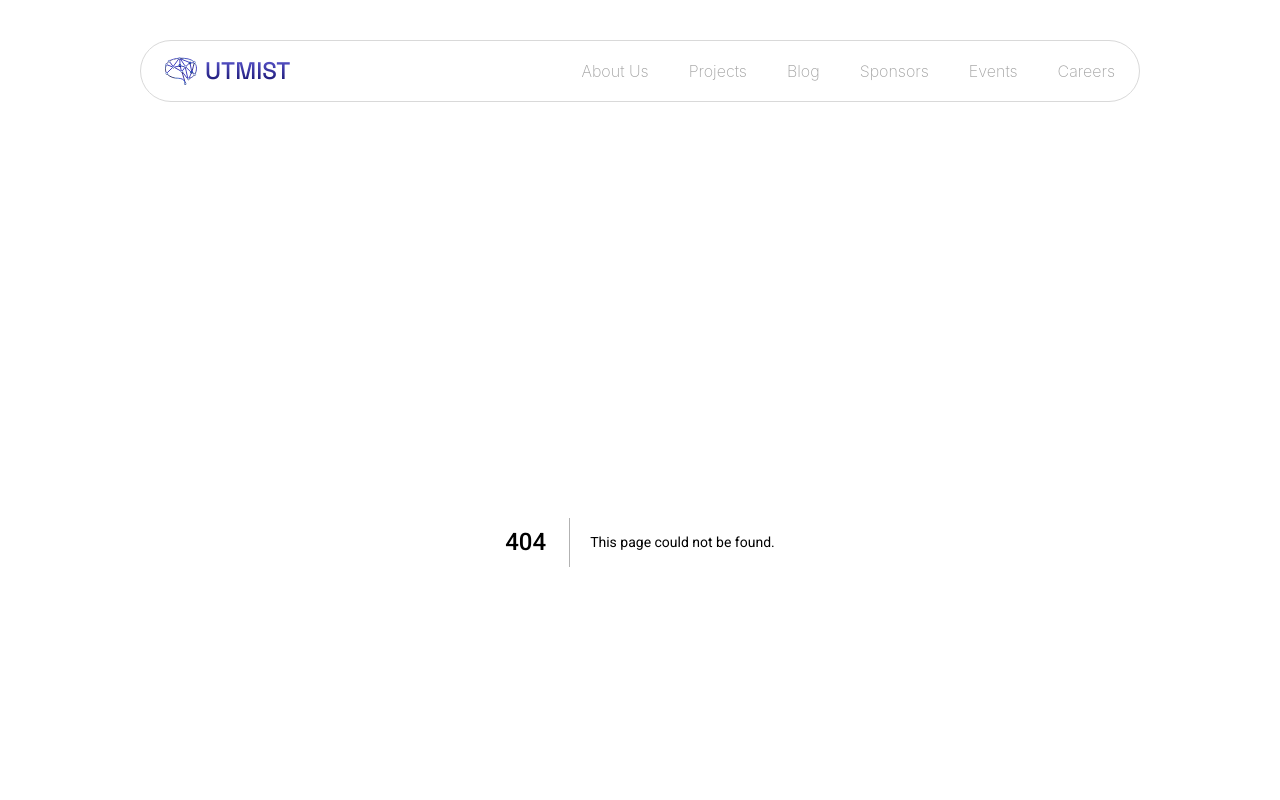
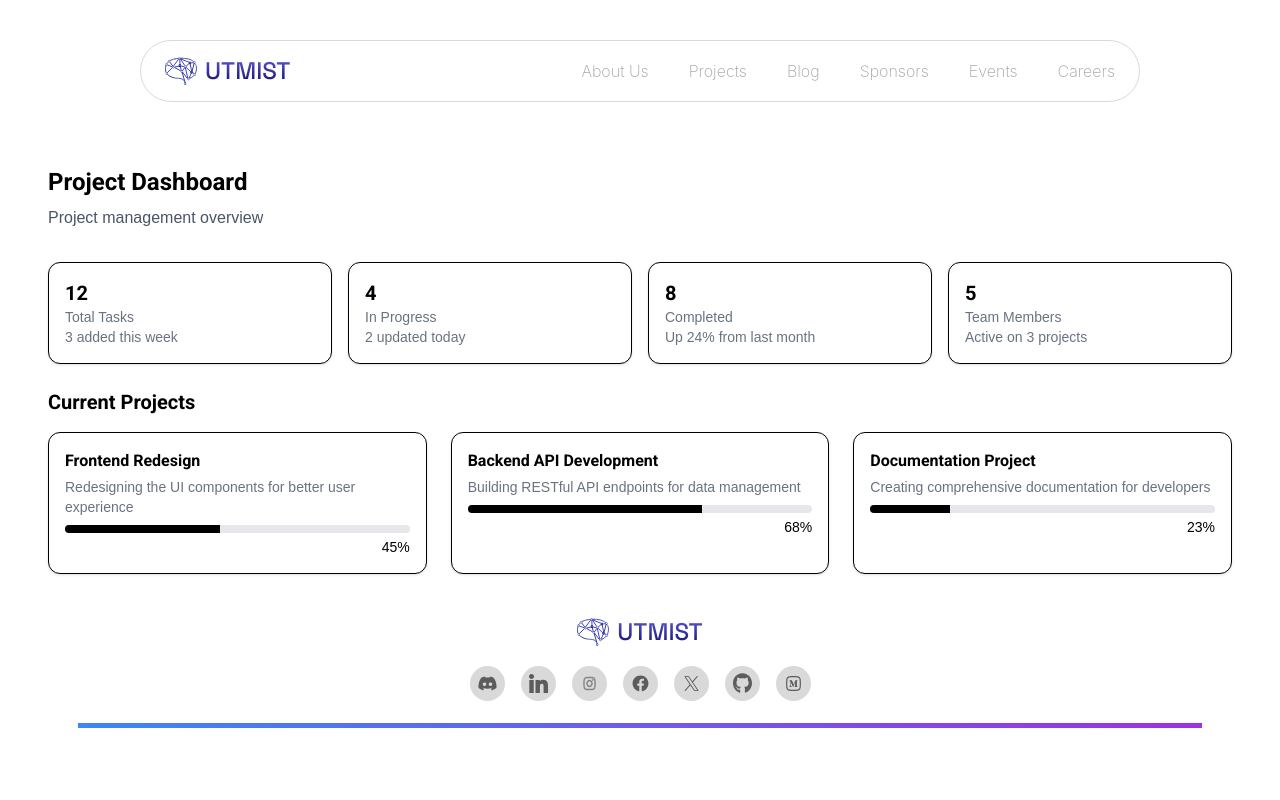
Before and after one commit to UTMIST/UTMIST, a Next.js app in the folder client/: page /admin in a window 1280 px wide. Before the commit this address had no page. Shown: the top 800 px of the page. Built offline with nearby package versions, Linux system fonts and the light colour scheme.

Commit message:
visual layout done, all the data is hardcoded rn will probably change that later

```diff
--- /dev/null
+++ b/client/src/app/admin/page.tsx
@@ -0,0 +1,83 @@
+"use client";
+
+export default function AdminPage() {
+  return (
+    <div className="bg-white text-black py-6">
+      <div className="max-w-screen-xl mx-auto px-12 lg:px-12">
+        <h1 className="text-2xl font-bold mb-2">Project Dashboard</h1>
+        <p className="mb-8 text-gray-600">Project management overview</p>
+
+        {/* Stats Panel */}
+        <div className="grid grid-cols-1 sm:grid-cols-2 md:grid-cols-4 gap-4 mb-6">
+          <div className="bg-white border rounded-xl p-4 shadow">
+            <h2 className="text-xl font-semibold">12</h2>
+            <p className="text-sm text-gray-500">
+              Total Tasks
+              <br />3 added this week
+            </p>
+          </div>
+          <div className="bg-white border rounded-xl p-4 shadow">
+            <h2 className="text-xl font-semibold">4</h2>
+            <p className="text-sm text-gray-500">
+              In Progress
+              <br />2 updated today
+            </p>
+          </div>
+          <div className="bg-white border rounded-xl p-4 shadow">
+            <h2 className="text-xl font-semibold">8</h2>
+            <p className="text-sm text-gray-500">
+              Completed
+              <br />
+              Up 24% from last month
+            </p>
+          </div>
+          <div className="bg-white border rounded-xl p-4 shadow">
+            <h2 className="text-xl font-semibold">5</h2>
+            <p className="text-sm text-gray-500">
+              Team Members
+              <br />
+              Active on 3 projects
+            </p>
+          </div>
+        </div>
+
+        {/* Observability Panels */}
+        <h2 className="text-xl font-semibold mb-4">Current Projects</h2>
+        <div className="grid grid-cols-1 md:grid-cols-3 gap-6">
+          <div className="bg-white border rounded-xl p-4 shadow">
+            <h3 className="font-bold mb-1">Frontend Redesign</h3>
+            <p className="text-sm text-gray-500 mb-2">
+              Redesigning the UI components for better user experience
+            </p>
+            <div className="bg-gray-200 h-2 rounded-full overflow-hidden">
+              <div className="bg-black h-full w-[45%]"></div>
+            </div>
+            <p className="text-sm mt-1 text-right">45%</p>
+          </div>
+
+          <div className="bg-white border rounded-xl p-4 shadow">
+            <h3 className="font-bold mb-1">Backend API Development</h3>
+            <p className="text-sm text-gray-500 mb-2">
+              Building RESTful API endpoints for data management
+            </p>
+            <div className="bg-gray-200 h-2 rounded-full overflow-hidden">
+              <div className="bg-black h-full w-[68%]"></div>
+            </div>
+            <p className="text-sm mt-1 text-right">68%</p>
+          </div>
+
+          <div className="bg-white border rounded-xl p-4 shadow">
+            <h3 className="font-bold mb-1">Documentation Project</h3>
+            <p className="text-sm text-gray-500 mb-2">
+              Creating comprehensive documentation for developers
+            </p>
+            <div className="bg-gray-200 h-2 rounded-full overflow-hidden">
+              <div className="bg-black h-full w-[23%]"></div>
+            </div>
+            <p className="text-sm mt-1 text-right">23%</p>
+          </div>
+        </div>
+      </div>
+    </div>
+  );
+}
```
